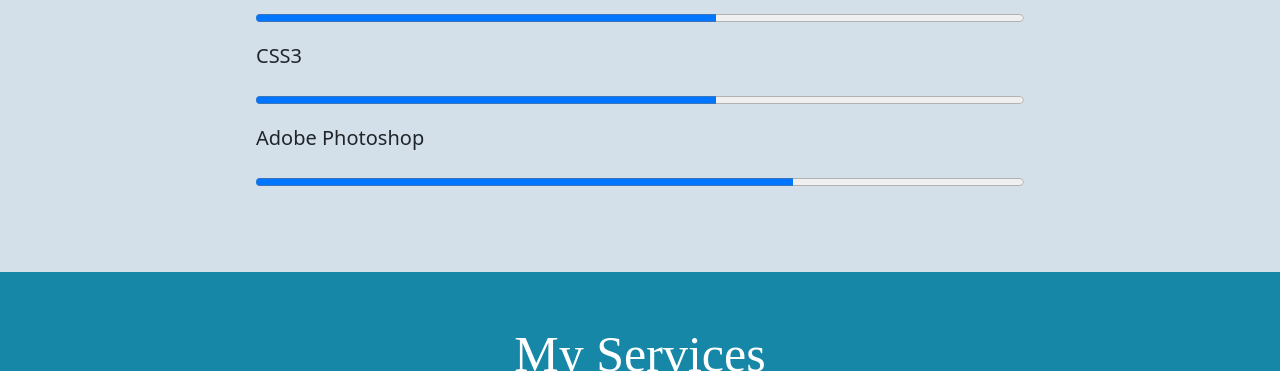
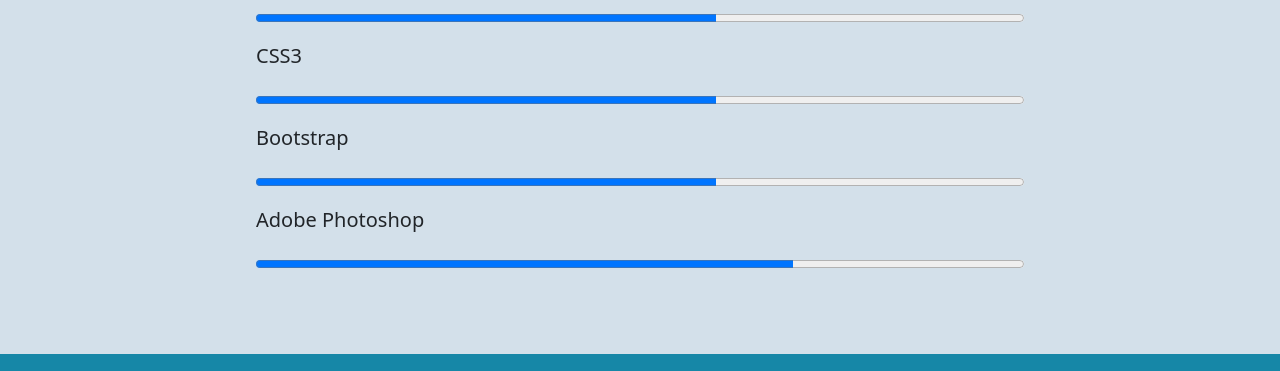
Before and after one commit to tathagatabose9/My_Website, a plain HTML site: page index.html in a window 1280 px wide. Shown: the part 1960-2331 px from the top of the page. Drawn offline with nearby package versions, Linux system fonts and the light colour scheme; a web font is replaced by a local one.

Commit message:
Update index.html

```diff
--- a/index.html
+++ b/index.html
@@ -95,6 +95,11 @@
 
 			<progress id="file" max="100" value="60"></progress>
 
+			<h5>Bootstrap</h5>
+			<label for="file"></label>
+
+			<progress id="file" max="100" value="60"></progress>
+
 			<h5>Adobe Photoshop</h5>
 			<label for="file"></label>
 
```
